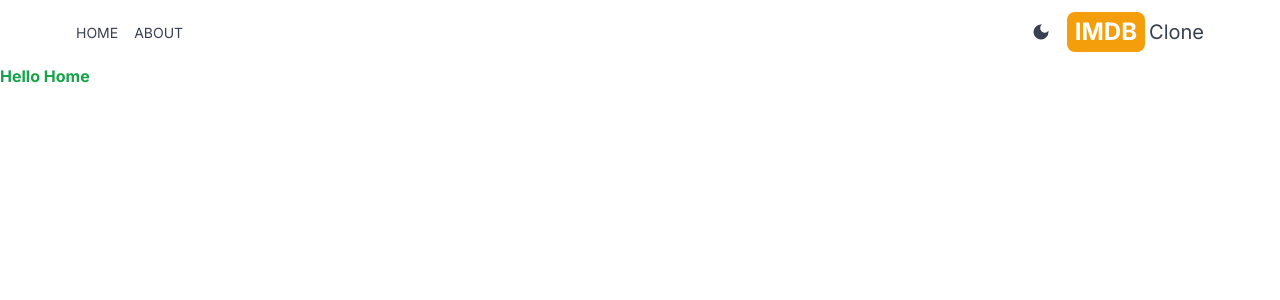
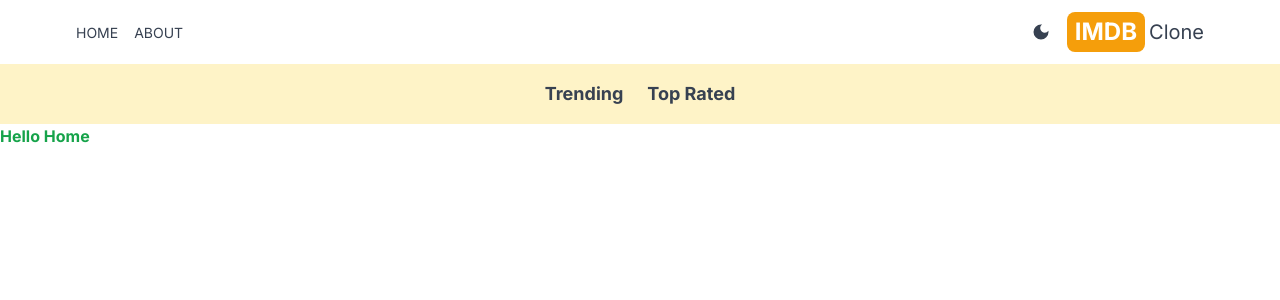
Before and after one commit to deepanshu2711/imdb-next, a Next.js app: page / in a window 1280 px wide. Shown: the top 300 px of the page. Built offline with nearby package versions, Linux system fonts and the light colour scheme.

Commit message:
[FEAT] create navbar component

```diff
--- a/src/app/layout.js
+++ b/src/app/layout.js
@@ -2,6 +2,7 @@
 import './globals.css'
 import Header from '@/components/Header'
 import Providers from './Providers'
+import NavBar from '@/components/Navbar'
 
 const inter = Inter({ subsets: ['latin'] })
 
@@ -16,6 +17,7 @@
       <body className={inter.className}>
       <Providers>
       <Header />
+      <NavBar />
       {children}
       </Providers>
       </body>
--- /dev/null
+++ b/src/components/NabBarItem.jsx
@@ -0,0 +1,18 @@
+"use client"
+import Link from "next/link";
+import { useSearchParams } from "next/navigation";
+
+const NavBarItem = ({title,param}) => {
+    const searchParams = useSearchParams();
+    const genre = searchParams.get('genre');
+    return (
+        <div>
+            <Link className={`hover:text-amber-600 ${genre ===param && 'underline underline-offset-8 decoration-4 decoration-amber-600 rounded-lg'} `}
+            href={`/?genre=${param}`}>
+                {title}
+            </Link>
+        </div>
+     );
+}
+
+export default NavBarItem;
--- /dev/null
+++ b/src/components/Navbar.jsx
@@ -0,0 +1,12 @@
+import NavBarItem from "./NabBarItem";
+
+const NavBar = () => {
+    return (
+        <div className="flex  dark:bg-gray-600 bg-amber-100 p-4 lg:text-lg justify-center font-bold items-center gap-6">
+            <NavBarItem title="Trending" param="fetchTrending" />
+            <NavBarItem title ="Top Rated" param="fetchTopRated" />
+        </div>
+     );
+}
+
+export default NavBar;
```
